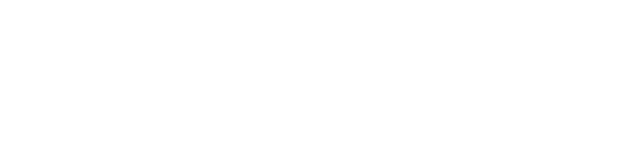
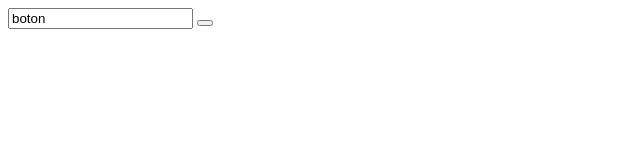
Before and after one commit to Rafael-Alvarez-Calvo/EstamosConfinadosProject, a plain HTML site: page index.html in a window 1280 px wide. Shown: the whole page, without its empty margins (0-640 px from the left). Drawn offline with Linux system fonts and the light colour scheme.

Commit message:
segunda version html basico + boton + input

```diff
--- a/index.html
+++ b/index.html
@@ -9,6 +9,10 @@
 <body>
 
     <div id="container">
+
+        <input name="boton" value="boton">
+        <button id="button"></button>
+
      <div id="map"></div>
     </div>
 </body>
```
